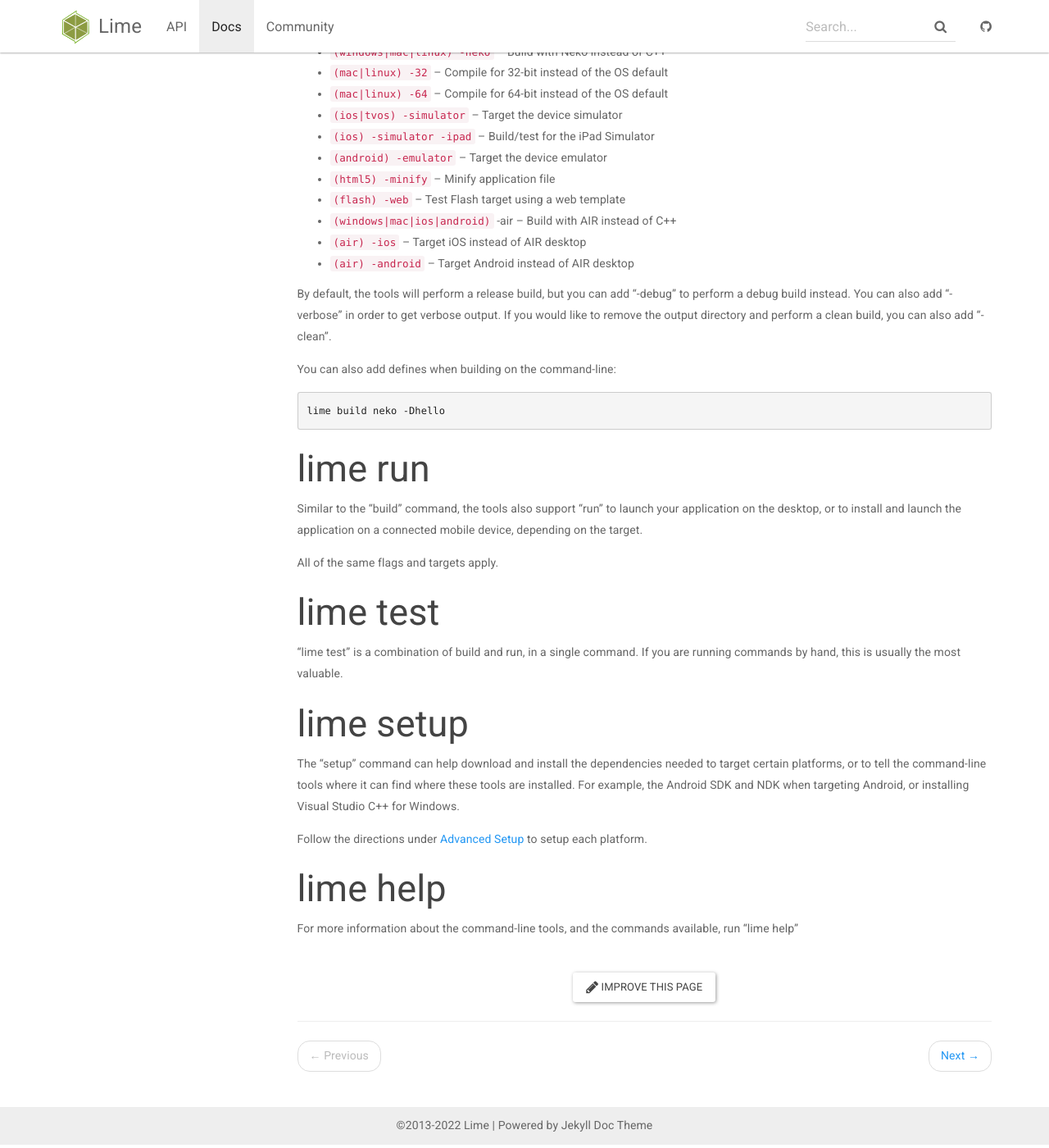
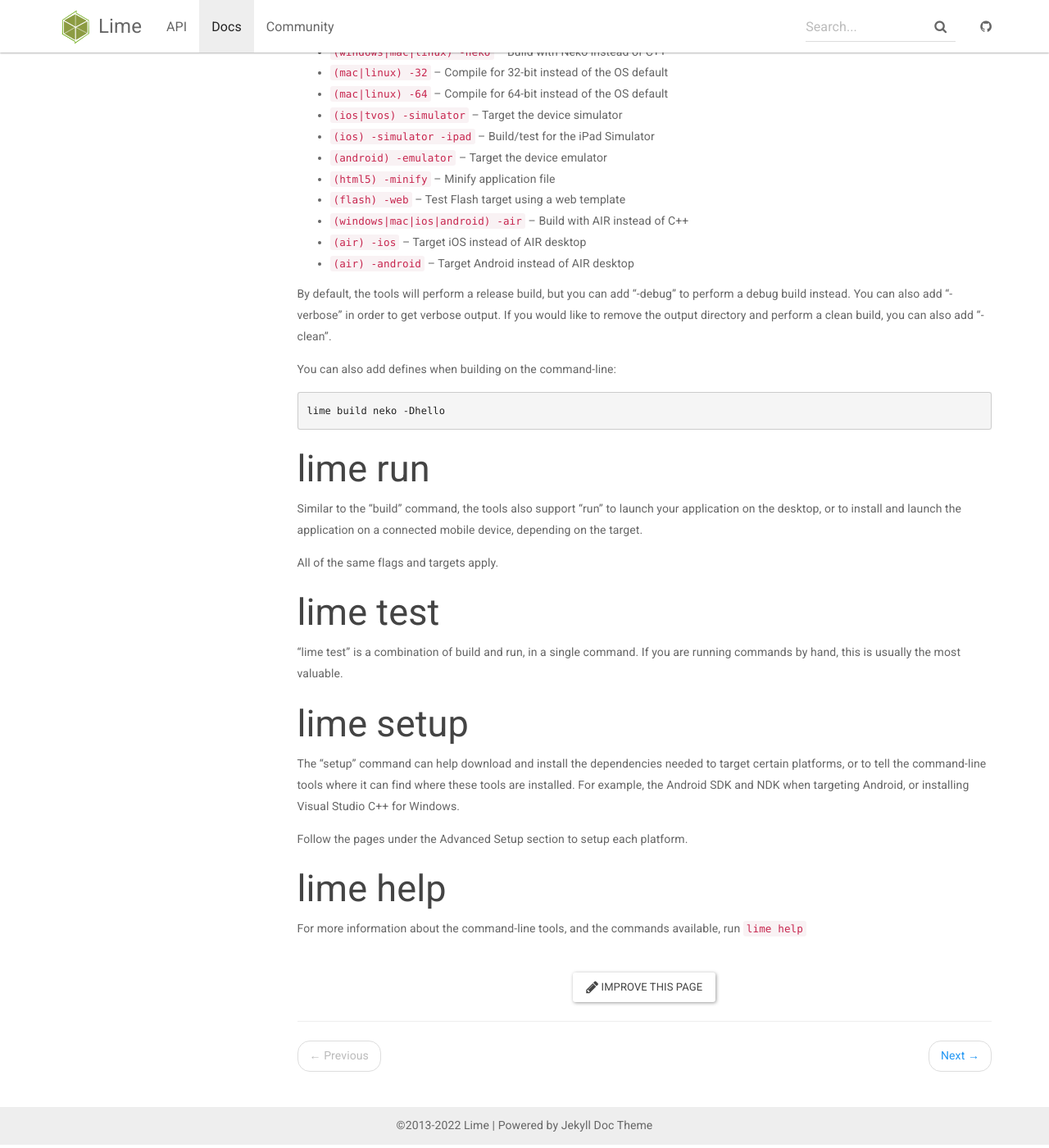
Before and after one commit to openfl/lime.openfl.org, a Jekyll site: the page built from _docs/command-line-tools/basic-commands.md, in a window 1280 px wide and 1400 px high, scrolled down 863 px. Shown: the whole window at 82% size. Built offline with Jekyll 4.4.1, drawn with Linux system fonts in a browser that asks for light colours; nearby versions of some CDN libraries.

Commit message:
Fixed misplaced Markdown syntax

```diff
--- a/_docs/command-line-tools/basic-commands.md
+++ b/_docs/command-line-tools/basic-commands.md
@@ -38,7 +38,7 @@ There are also additional "target flags" you can use to specify adjustments to t
  * `(android) -emulator` -- Target the device emulator
  * `(html5) -minify` -- Minify application file
  * `(flash) -web` -- Test Flash target using a web template
- * `(windows|mac|ios|android)` -air -- Build with AIR instead of C++
+ * `(windows|mac|ios|android) -air` -- Build with AIR instead of C++
  * `(air) -ios` -- Target iOS instead of AIR desktop
  * `(air) -android` -- Target Android instead of AIR desktop
 
@@ -62,8 +62,8 @@ All of the same flags and targets apply.
 
 The "setup" command can help download and install the dependencies needed to target certain platforms, or to tell the command-line tools where it can find where these tools are installed. For example, the Android SDK and NDK when targeting Android, or installing Visual Studio C++ for Windows.
 
-Follow the directions under [Advanced Setup](/docs/advanced-setup/) to setup each platform.
+Follow the pages under the Advanced Setup section to setup each platform.
 
 ## lime help
 
-For more information about the command-line tools, and the commands available, run "lime help"
+For more information about the command-line tools, and the commands available, run `lime help`
```
